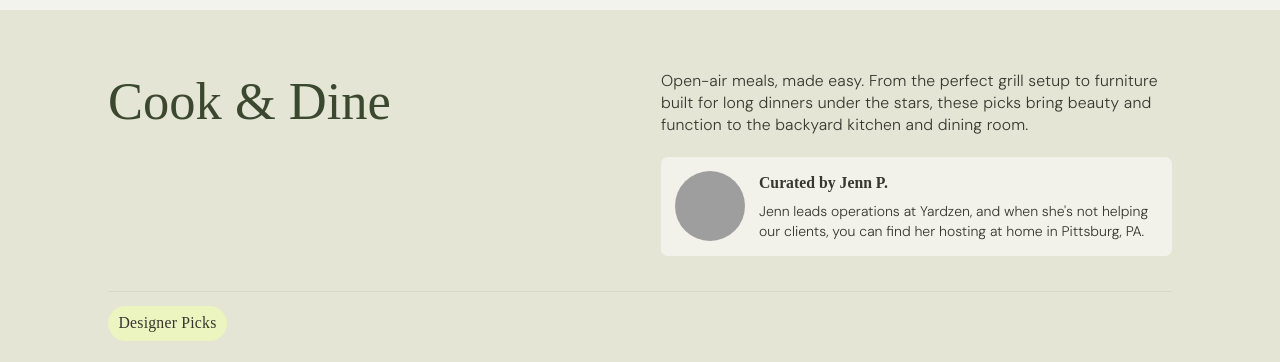
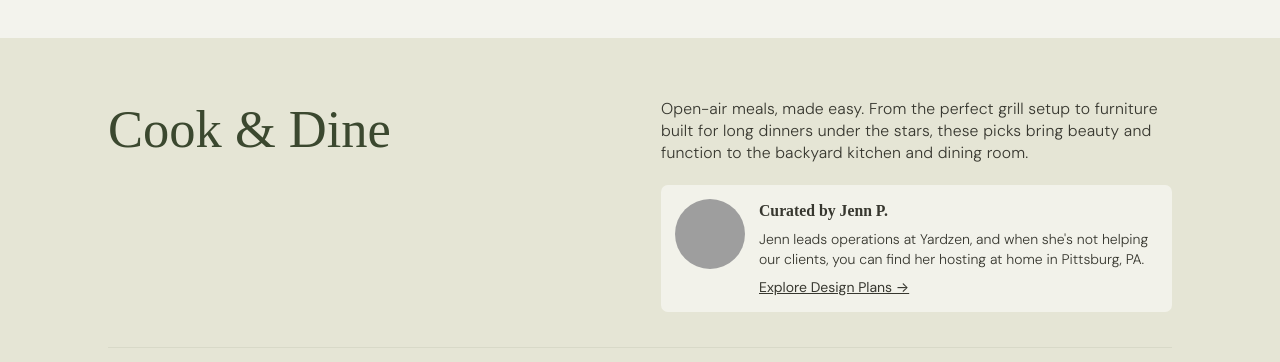
Before and after one commit to danpliego/yzaw2, a React (Vite) app: page / in a window 1280 px wide. Shown: the part 2173-2535 px from the top of the page. Built offline with nearby package versions, Linux system fonts and the light colour scheme; grey boxes are pictures that could not be loaded; a web font is replaced by a local one.

Commit message:
add explore link

```diff
--- a/src/components/CategorySection.tsx
+++ b/src/components/CategorySection.tsx
@@ -101,9 +101,11 @@ export default function CategorySection({
                   </h3>
                   {authors.map((author, index) => (
                     author.description && (
-                      <p key={`${author.name}-desc-${index}`} className="text-base leading-[1.4] font-light m-0">
-                        {author.description}
-                      </p>
+                      <>
+                        <p key={`${author.name}-desc-${index}`} className="text-base leading-[1.4] font-light m-0">
+                          {author.description}
+                        </p> <a href="https://yardzen.com/packages" className="underline">Explore Design Plans →</a>
+                      </>
                     )
                   ))}
                 </div>
```
